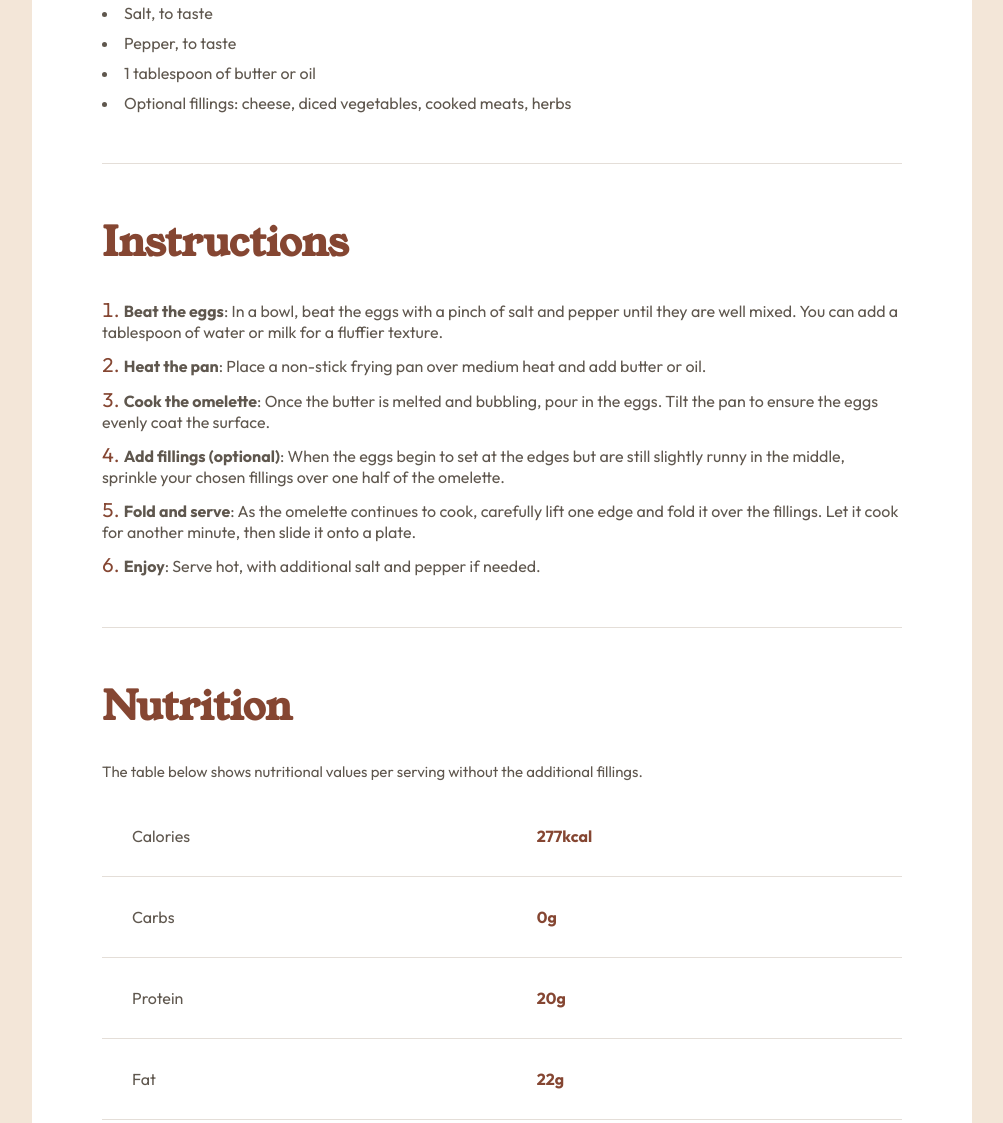
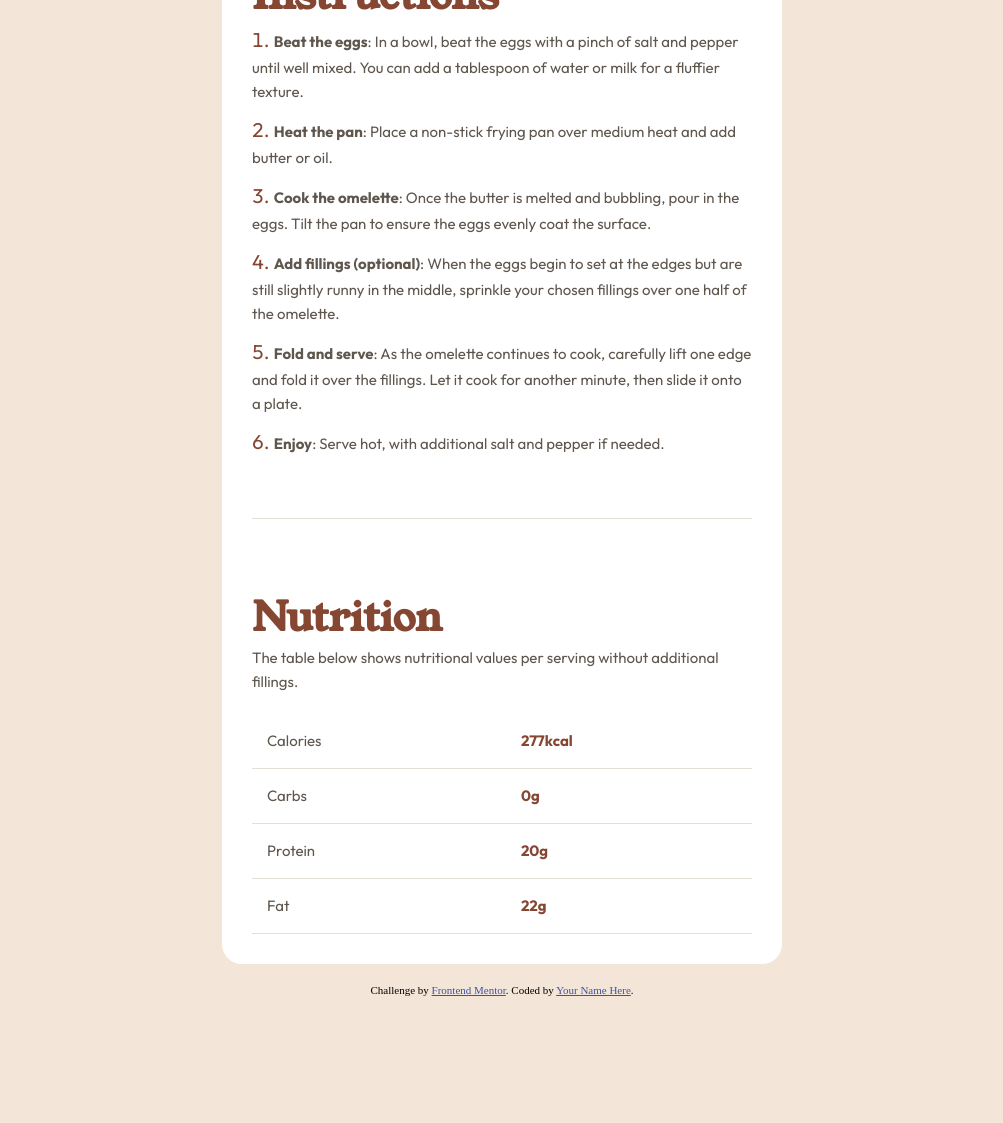
Before and after one commit to t24michael/frontend_mentor-recipe-page-main, a plain HTML site: page index.html in a window 1280 px wide. Shown: the part 1019-2142 px from the top of the page, without its empty margins (138-1141 px from the left). After the commit the page ends 2035 px from the top, so only its background shows below. Drawn offline with Linux system fonts and the light colour scheme.

Commit message:
Update index.html

```diff
--- a/index.html
+++ b/index.html
@@ -2,13 +2,12 @@
 <html lang="en">
 <head>
   <meta charset="UTF-8">
-  <meta name="viewport" content="width=device-width, initial-scale=1.0"> <!-- displays site properly based on user's device -->
+  <meta name="viewport" content="width=device-width, initial-scale=1.0">
 
   <link rel="icon" type="image/png" sizes="32x32" href="./assets/images/favicon-32x32.png">
 
   <title>Frontend Mentor | Recipe page</title>
 
-  <!-- Feel free to remove these styles or customise in your own stylesheet 👍 -->
   <style>
     @font-face {
       font-family: 'Young-serif';
@@ -18,96 +17,136 @@
       font-family: 'Outfit';
       src: url("assets/fonts/outfit/Outfit-VariableFont_wght.ttf") format("truetype");
     }
-    .attribution { font-size: 11px; text-align: center; }
+
+    * {
+      box-sizing: border-box;
+      margin: 0;
+      padding: 0;
+    }
+
+    .attribution { font-size: 11px; text-align: center; margin-top: 20px; }
     .attribution a { color: hsl(228, 45%, 44%); }
+
+    body {
+      background-color: hsl(30, 54%, 90%);
+      padding: 20px;
+      display: flex;
+      flex-direction: column;
+      justify-content: center;
+      align-items: center;
+    }
+
     .container {
-      position: relative;
+      display: flex;
+      flex-direction: column;
       background-color: white;
-      height: 2000px;
-      width: 800px;
+      max-width: 70vh;
       border-radius: 20px;
-      padding: 70px;
+      padding: 30px;
+    }
 
+    img {
+      max-width: 100%;
+      border-radius: 20px;
     }
+
+    h1 {
+      font-family: 'Young-serif';
+      color: var(--color, hsl(24, 5%, 18%));
+      font-size: var(--font-size, 40px);
+      margin-top: 20px;
+    }
+
+    h2 {
+      font-family: 'Young-serif';
+      color: hsl(332, 51%, 32%);
+      font-size: 20px;
+    }
+
+    p, li, td, span {
+      font-family: 'Outfit';
+      font-size: 15px;
+      color: hsl(30, 10%, 34%);
+      line-height: 1.6;
+    }
+
+    li {
+      margin-bottom: 10px;
+      margin-left: 20px;
+    }
+
+    ol {
+      list-style-position: inside;
+      margin-left: -20px;
+      padding: 0;
+    }
+
+    ol li::marker {
+      color: hsl(14, 45%, 36%);
+      font-size: 20px;
+    }
+
     .prep {
       background-color: hsl(330, 100%, 98%);
       padding: 20px;
       border-radius: 20px;
+      margin-top: 20px;
     }
+
     .bar {
       width: 100%;
       height: 1px;
       margin: 50px 0;
       background-color: hsl(30, 18%, 87%);
-      z-index: 2;
-    }
-    img {
-      display: block;
-      width: 100%;
-      border-radius: 20px;
-    }
-    h1 {
-      font-family: 'Young-serif';
-      color: var(--color, hsl(24, 5%, 18%));
-      font-size: var(--font-size, 50px);
-    }
-    h2 {
-      font-family: 'Young-serif';
-      color: hsl(332, 51%, 32%);
-      font-size: 20px;
-    }
-    body { background-color: hsl(30, 54%, 90%);
-      padding: 50px;
-      display: flex;
-      flex-direction: column;
-      justify-content: center;
-      align-items: center;}
-    p {
-      font-family: 'Outfit';
-      font-size: 15px;
-      color: hsl(30, 10%, 34%);
-    }
-    li {
-      margin-bottom: 10px;
-      font-family: 'Outfit';
-      color: hsl(30, 10%, 34%);
     }
 
-    ol {
-      font-family: 'Young-serif';
-      list-style-position: inside;
-      margin: 0;
-      padding: 0;
-    }
-    ol li::marker{
-      color:hsl(14, 45%, 36%);
-      font-size: 20px;
-    }
     table {
       width: 100%;
       border-collapse: collapse;
-      font-family: 'Outfit';
-      color: hsl(30, 10%, 34%);
+      margin-top: 20px;
+    }
+
+    th, td {
+      padding: 15px;
+      border-bottom: 1px solid hsl(30, 18%, 87%);
       text-align: left;
     }
-    th, td{
-      padding: 30px;
-      border-bottom: 1px solid hsl(30, 18%, 87%);
-    }
-    td span{
+
+    td span {
       font-weight: bold;
       color: hsl(14, 45%, 36%);
+    }
+
+    @media (max-width: 600px) {
+      .container {
+        padding: 20px;
+      }
+
+      h1 {
+        font-size: 26px;
+      }
+
+      h2 {
+        font-size: 18px;
+      }
+
+      p, li, td, span {
+        font-size: 14px;
+      }
+
+      table th, table td {
+        padding: 10px;
+      }
     }
   </style>
 </head>
 <body>
-  <main class = "container">
-    <img src = "assets/images/image-omelette.jpeg">
-    <h1>Simple Omlette Recipe</h1>
-    <p>  An easy and quick dish, perfect for any meal. This classic omelette combines beaten eggs cooked
-      to perfection, optionally filled with your choice of cheese, vegetables, or meats.
-    </p>
-    <div class = "prep">
+  <main class="container">
+    <img src="assets/images/image-omelette.jpeg" alt="Omelette Image">
+    <h1>Simple Omelette Recipe</h1>
+    <p>An easy and quick dish, perfect for any meal. This classic omelette combines beaten eggs cooked to perfection, optionally filled with your choice of cheese, vegetables, or meats.</p>
+
+    <div class="prep">
       <h2>Preparation Time</h2>
       <ul>
         <li><b>Total</b>: Approximately 10 minutes</li>
@@ -115,48 +154,40 @@
         <li><b>Cooking</b>: 5 minutes</li>
       </ul>
     </div>
-    <h1 style = "color: hsl(14, 45%, 36%); font-size: 40px">Ingredients</h1>
+
+    <h1 style="color: hsl(14, 45%, 36%)">Ingredients</h1>
+    <ul>
       <li>2-3 large eggs</li>
       <li>Salt, to taste</li>
       <li>Pepper, to taste</li>
       <li>1 tablespoon of butter or oil</li>
       <li>Optional fillings: cheese, diced vegetables, cooked meats, herbs</li>
-    <div class = "bar"></div>
-    <h1 style = "color: hsl(14, 45%, 36%); font-size: 40px">Instructions</h1>
+    </ul>
+
+    <div class="bar"></div>
+
+    <h1 style="color: hsl(14, 45%, 36%)">Instructions</h1>
     <ol>
-        <li><b>Beat the eggs</b>: In a bowl, beat the eggs with a pinch of salt and pepper until they are well mixed.
-          You can add a tablespoon of water or milk for a fluffier texture.</li>
+      <li><b>Beat the eggs</b>: In a bowl, beat the eggs with a pinch of salt and pepper until well mixed. You can add a tablespoon of water or milk for a fluffier texture.</li>
       <li><b>Heat the pan</b>: Place a non-stick frying pan over medium heat and add butter or oil.</li>
-        <li><b>Cook the omelette</b>: Once the butter is melted and bubbling, pour in the eggs. Tilt the pan to ensure
-          the eggs evenly coat the surface.</li>
-        <li><b>Add fillings (optional)</b>: When the eggs begin to set at the edges but are still slightly runny in the
-          middle, sprinkle your chosen fillings over one half of the omelette.</li>
+      <li><b>Cook the omelette</b>: Once the butter is melted and bubbling, pour in the eggs. Tilt the pan to ensure the eggs evenly coat the surface.</li>
+      <li><b>Add fillings (optional)</b>: When the eggs begin to set at the edges but are still slightly runny in the middle, sprinkle your chosen fillings over one half of the omelette.</li>
       <li><b>Fold and serve</b>: As the omelette continues to cook, carefully lift one edge and fold it over the fillings. Let it cook for another minute, then slide it onto a plate.</li>
       <li><b>Enjoy</b>: Serve hot, with additional salt and pepper if needed.</li>
     </ol>
-    <div class = "bar"></div>
-    <h1 style = "color: hsl(14, 45%, 36%); font-size: 40px">Nutrition</h1>
-    <p>The table below shows nutritional values per serving without the additional fillings.</p>
+
+    <div class="bar"></div>
+
+    <h1 style="color: hsl(14, 45%, 36%)">Nutrition</h1>
+    <p>The table below shows nutritional values per serving without additional fillings.</p>
     <table>
-      <tr>
-        <td>Calories</td>
-        <td><span>277kcal</span></td>
-      </tr>
-      <tr>
-        <td>Carbs</td>
-        <td><span>0g</span></td>
-      </tr>
-      <tr>
-        <td>Protein</td>
-        <td><span>20g</span></td>
-      </tr>
-      <tr>
-        <td>Fat</td>
-        <td><span>22g</span></td>
-      </tr>
+      <tr><td>Calories</td><td><span>277kcal</span></td></tr>
+      <tr><td>Carbs</td><td><span>0g</span></td></tr>
+      <tr><td>Protein</td><td><span>20g</span></td></tr>
+      <tr><td>Fat</td><td><span>22g</span></td></tr>
     </table>
+  </main>
 
-  </main>
   <div class="attribution">
     Challenge by <a href="https://www.frontendmentor.io?ref=challenge" target="_blank">Frontend Mentor</a>.
     Coded by <a href="#">Your Name Here</a>.
```
Lines whose indentation alone changed are shown as unchanged.
